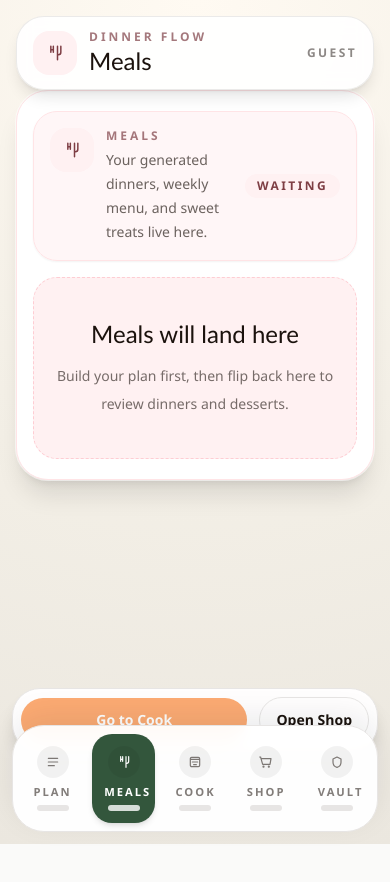
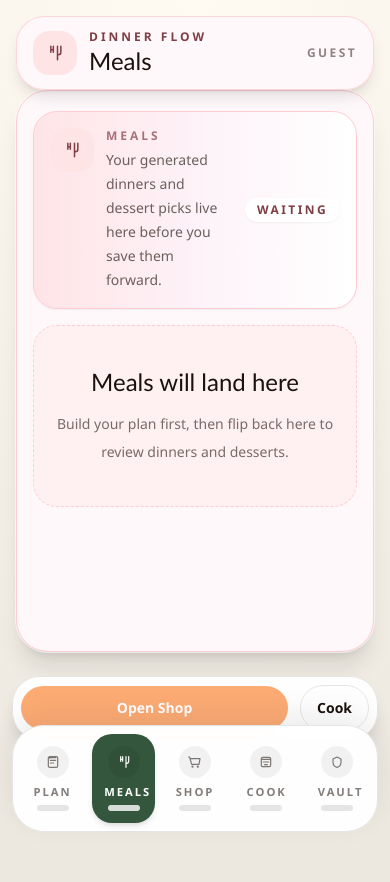
Before and after one commit to ljhooks6/smartcart, a Next.js app: page / in a window 390 px wide. Both pictures are taken after a click on the button "MEALS". Shown: the top 882 px of the page. Before the commit the page ends 844 px from the top, so only its background shows below. Built offline with nearby package versions, Linux system fonts and the light colour scheme; no server answers.

Commit message:
STYLE: Refine SmartCart mobile shell spacing and tab flow

```diff
--- a/components/smart-cart-app.fixed.tsx
+++ b/components/smart-cart-app.fixed.tsx
@@ -85,7 +85,7 @@ type ReplaceDessertResponse = {
 };
 
 type ToastTone = "success" | "error" | "info";
-type MobileTab = "plan" | "meals" | "cook" | "shop" | "vault";
+type MobileTab = "plan" | "meals" | "shop" | "cook" | "vault";
 
 type FormState = {
   budget: string;
@@ -269,33 +269,33 @@ const mobileTabs: Array<{
   accentClass: string;
   badgeClass: string;
   panelClass: string;
+  shellClass: string;
+  headerClass: string;
+  statusClass: string;
 }> = [
   {
     id: "plan",
     label: "Plan",
     shortLabel: "Plan",
     eyebrow: "Planner",
-    accentClass: "text-berry/70",
-    badgeClass: "bg-stone-100 text-pine",
-    panelClass: "border-stone-200 bg-[#fcfaf6]",
+    accentClass: "text-orange-700",
+    badgeClass: "bg-orange-100 text-orange-700",
+    panelClass: "border-orange-200 bg-[#fff7eb]",
+    shellClass: "border-orange-200/80 bg-[#fff7eb]/95",
+    headerClass: "border-orange-200 bg-gradient-to-r from-orange-100 via-amber-50 to-white",
+    statusClass: "bg-white text-orange-700 shadow-sm",
   },
   {
     id: "meals",
     label: "Meals",
     shortLabel: "Meals",
     eyebrow: "Dinner flow",
-    accentClass: "text-berry/70",
-    badgeClass: "bg-rose-50 text-berry",
-    panelClass: "border-rose-100 bg-white",
-  },
-  {
-    id: "cook",
-    label: "Cook",
-    shortLabel: "Cook",
-    eyebrow: "Ready to cook",
-    accentClass: "text-pine/75",
-    badgeClass: "bg-amber-50 text-pine",
-    panelClass: "border-pine/15 bg-[#f8f4ec]",
+    accentClass: "text-berry",
+    badgeClass: "bg-rose-100 text-berry",
+    panelClass: "border-rose-200 bg-[#fff8fb]",
+    shellClass: "border-rose-200/80 bg-[#fff8fb]/95",
+    headerClass: "border-rose-200 bg-gradient-to-r from-rose-100 via-pink-50 to-white",
+    statusClass: "bg-white text-berry shadow-sm",
   },
   {
     id: "shop",
@@ -303,8 +303,23 @@ const mobileTabs: Array<{
     shortLabel: "Shop",
     eyebrow: "Grocery run",
     accentClass: "text-emerald-700",
-    badgeClass: "bg-emerald-50 text-emerald-700",
-    panelClass: "border-emerald-100 bg-[#f4fbf7]",
+    badgeClass: "bg-emerald-100 text-emerald-700",
+    panelClass: "border-emerald-200 bg-[#f4fbf7]",
+    shellClass: "border-emerald-200/80 bg-[#f4fbf7]/95",
+    headerClass: "border-emerald-200 bg-gradient-to-r from-emerald-100 via-green-50 to-white",
+    statusClass: "bg-white text-emerald-700 shadow-sm",
+  },
+  {
+    id: "cook",
+    label: "Cook",
+    shortLabel: "Cook",
+    eyebrow: "Ready to cook",
+    accentClass: "text-pine",
+    badgeClass: "bg-amber-100 text-pine",
+    panelClass: "border-amber-200 bg-[#f8f4ec]",
+    shellClass: "border-amber-200/80 bg-[#f8f4ec]/95",
+    headerClass: "border-amber-200 bg-gradient-to-r from-amber-100 via-orange-50 to-white",
+    statusClass: "bg-white text-pine shadow-sm",
   },
   {
     id: "vault",
@@ -312,8 +327,11 @@ const mobileTabs: Array<{
     shortLabel: "Vault",
     eyebrow: "Saved library",
     accentClass: "text-amber-800",
-    badgeClass: "bg-amber-50 text-amber-800",
-    panelClass: "border-amber-100 bg-[#f7f1e7]",
+    badgeClass: "bg-amber-100 text-amber-800",
+    panelClass: "border-amber-200 bg-[#f7f1e7]",
+    shellClass: "border-amber-200/80 bg-[#f7f1e7]/95",
+    headerClass: "border-amber-200 bg-gradient-to-r from-amber-100 via-yellow-50 to-white",
+    statusClass: "bg-white text-amber-800 shadow-sm",
   },
 ];
 
@@ -327,7 +345,13 @@ function MobileTabIcon({
   if (tab === "plan") {
     return (
       <svg aria-hidden="true" className={className} fill="none" viewBox="0 0 24 24">
-        <path d="M5 6.5h14M5 12h14M5 17.5h9" stroke="currentColor" strokeLinecap="round" strokeWidth="1.8" />
+        <path
+          d="M8 5.5h8M8 9.5h8M8 13.5h5M7 4h10a2 2 0 0 1 2 2v12a2 2 0 0 1-2 2H7a2 2 0 0 1-2-2V6a2 2 0 0 1 2-2Zm0 0v2.5"
+          stroke="currentColor"
+          strokeLinecap="round"
+          strokeLinejoin="round"
+          strokeWidth="1.8"
+        />
       </svg>
     );
   }
@@ -1759,7 +1783,7 @@ export function SmartCartApp() {
   }
 
   return (
-      <main className="min-h-screen bg-[radial-gradient(circle_at_top,_#fffaf2,_#f3efe6_55%,_#ebe7df)] flex flex-col items-center px-4 pb-48 pt-4 md:pb-12 md:pt-8">
+      <main className="min-h-screen bg-[radial-gradient(circle_at_top,_#fffaf2,_#f3efe6_55%,_#ebe7df)] flex flex-col items-center px-4 pb-64 pt-4 md:pb-12 md:pt-8">
         {isLoading ? (
           <div className="fixed inset-0 z-50 flex items-center justify-center bg-ink/35 px-6">
             <div className="w-full max-w-md rounded-[2rem] border border-stone-200 bg-white px-6 py-7 text-center shadow-2xl">
@@ -1793,7 +1817,7 @@ export function SmartCartApp() {
         toastTone={toastTone}
       />
       <div className="sticky top-0 z-40 w-full max-w-7xl md:hidden">
-        <div className="rounded-[1.75rem] border border-stone-200/80 bg-white/90 px-4 py-3 shadow-lg backdrop-blur">
+        <div className={`rounded-[1.75rem] border px-4 py-3 shadow-lg backdrop-blur ${activeTabMeta.shellClass}`}>
           <div className="flex items-center justify-between gap-3">
             <div className="flex items-center gap-3">
               <div className={`flex h-11 w-11 items-center justify-center rounded-2xl ${activeTabMeta.badgeClass}`}>
@@ -1834,17 +1858,17 @@ export function SmartCartApp() {
 
         <div className="grid gap-8 md:hidden">
             <section
-              className={`overflow-hidden rounded-[2rem] border px-4 py-5 shadow-xl ring-1 ring-white/60 ${
+              className={`overflow-hidden rounded-[2rem] border px-4 pb-36 pt-5 shadow-xl ring-1 ring-white/60 ${
                 activeMobileTab === "plan" ? `block ${activeTabMeta.panelClass}` : "hidden"
               }`}
             >
-              <div className="mb-4 rounded-[1.5rem] border border-stone-200/80 bg-white/70 px-4 py-4 shadow-sm">
+              <div className={`mb-4 rounded-[1.5rem] border px-4 py-4 shadow-sm ${mobileTabs[0].headerClass}`}>
                 <div className="flex items-start gap-3">
                   <div className={`flex h-11 w-11 shrink-0 items-center justify-center rounded-2xl ${mobileTabs[0].badgeClass}`}>
                     <MobileTabIcon tab="plan" className="h-5 w-5" />
                   </div>
                   <div>
-                    <p className="text-xs font-semibold uppercase tracking-[0.25em] text-berry/70">
+                    <p className="text-xs font-semibold uppercase tracking-[0.25em] text-orange-700">
                       Planner
                     </p>
                     <p className="mt-1 text-sm leading-6 text-ink/65">
@@ -1945,11 +1969,11 @@ export function SmartCartApp() {
           </section>
 
             <section
-              className={`overflow-hidden rounded-[2rem] border px-4 py-5 shadow-xl ring-1 ring-white/60 ${
+              className={`overflow-hidden rounded-[2rem] border px-4 pb-36 pt-5 shadow-xl ring-1 ring-white/60 ${
                 activeMobileTab === "meals" ? `block ${mobileTabs[1].panelClass}` : "hidden"
               }`}
             >
-              <div className="mb-4 flex items-center justify-between gap-3 rounded-[1.5rem] border border-rose-100 bg-rose-50/60 px-4 py-4 shadow-sm">
+              <div className={`mb-4 flex items-center justify-between gap-3 rounded-[1.5rem] border px-4 py-4 shadow-sm ${mobileTabs[1].headerClass}`}>
                 <div className="flex items-start gap-3">
                   <div className={`flex h-11 w-11 shrink-0 items-center justify-center rounded-2xl ${mobileTabs[1].badgeClass}`}>
                     <MobileTabIcon tab="meals" className="h-5 w-5" />
@@ -1959,11 +1983,11 @@ export function SmartCartApp() {
                       Meals
                     </p>
                     <p className="mt-1 text-sm leading-6 text-ink/65">
-                      Your generated dinners, weekly menu, and sweet treats live here.
+                      Your generated dinners and dessert picks live here before you save them forward.
                     </p>
                   </div>
                 </div>
-                <span className="rounded-full bg-rose-50 px-3 py-1 text-xs font-semibold uppercase tracking-[0.2em] text-berry">
+                <span className={`rounded-full px-3 py-1 text-xs font-semibold uppercase tracking-[0.2em] ${mobileTabs[1].statusClass}`}>
                   {hasMealSurfaceContent ? "Active" : "Waiting"}
                 </span>
               </div>
@@ -2003,53 +2027,13 @@ export function SmartCartApp() {
             </section>
 
             <section
-              className={`overflow-hidden rounded-[2rem] border px-4 py-5 shadow-xl ring-1 ring-white/60 ${
-                activeMobileTab === "cook" ? `block ${mobileTabs[2].panelClass}` : "hidden"
+              className={`overflow-hidden rounded-[2rem] border px-4 pb-36 pt-5 shadow-xl ring-1 ring-white/60 ${
+                activeMobileTab === "shop" ? `block ${mobileTabs[2].panelClass}` : "hidden"
               }`}
             >
-              <div className="mb-4 flex items-center justify-between gap-3 rounded-[1.5rem] border border-pine/15 bg-white/75 px-4 py-4 shadow-sm">
+              <div className={`mb-4 flex items-center justify-between gap-3 rounded-[1.5rem] border px-4 py-4 shadow-sm ${mobileTabs[2].headerClass}`}>
                 <div className="flex items-start gap-3">
                   <div className={`flex h-11 w-11 shrink-0 items-center justify-center rounded-2xl ${mobileTabs[2].badgeClass}`}>
-                    <MobileTabIcon tab="cook" className="h-5 w-5" />
-                  </div>
-                  <div>
-                    <p className="text-xs font-semibold uppercase tracking-[0.25em] text-pine/70">
-                      Cook
-                    </p>
-                    <p className="mt-1 text-sm leading-6 text-ink/65">
-                      Your saved weekly menu and ready-to-cook desserts live here.
-                    </p>
-                  </div>
-                </div>
-                <span className="rounded-full bg-white px-3 py-1 text-xs font-semibold uppercase tracking-[0.2em] text-pine shadow-sm">
-                  {hasCookSurfaceContent ? "Ready" : "Empty"}
-                </span>
-              </div>
-              <SmartCartCookSections
-                expandedDetailCards={expandedDetailCards}
-                expandedIngredientsMeals={expandedIngredientsMeals}
-                formatCardEyebrow={formatCardEyebrow}
-                onArchiveMeal={handleArchiveMeal}
-                onGetRecipe={handleGetRecipe}
-                onPermanentDelete={handlePermanentDelete}
-                onRemoveFromWeeklyMenu={handleRemoveFromWeeklyMenu}
-                onToggleCardDetails={handleToggleCardDetails}
-                onToggleIngredients={handleToggleIngredients}
-                recipeCache={recipeCache}
-                recipeLoadingMeal={recipeLoadingMeal}
-                savedDesserts={savedDesserts}
-                weeklyMenu={weeklyMenu}
-              />
-            </section>
-
-            <section
-              className={`overflow-hidden rounded-[2rem] border px-4 py-5 shadow-xl ring-1 ring-white/60 ${
-                activeMobileTab === "shop" ? `block ${mobileTabs[3].panelClass}` : "hidden"
-              }`}
-            >
-              <div className="mb-4 flex items-center justify-between gap-3 rounded-[1.5rem] border border-emerald-100 bg-white/70 px-4 py-4 shadow-sm">
-                <div className="flex items-start gap-3">
-                  <div className={`flex h-11 w-11 shrink-0 items-center justify-center rounded-2xl ${mobileTabs[3].badgeClass}`}>
                     <MobileTabIcon tab="shop" className="h-5 w-5" />
                   </div>
                   <div>
@@ -2061,10 +2045,10 @@ export function SmartCartApp() {
                     </p>
                   </div>
                 </div>
-                <span className="rounded-full bg-white px-3 py-1 text-xs font-semibold uppercase tracking-[0.2em] text-emerald-700 shadow-sm">
+                <span className={`rounded-full px-3 py-1 text-xs font-semibold uppercase tracking-[0.2em] ${mobileTabs[2].statusClass}`}>
                   {generatedPlan ? "Ready" : "Empty"}
-              </span>
-            </div>
+                </span>
+              </div>
             {generatedPlan ? (
               <SmartCartGrocerySidebar
                 budgetPercentage={budgetPercentage}
@@ -2106,11 +2090,51 @@ export function SmartCartApp() {
           </section>
 
             <section
-              className={`overflow-hidden rounded-[2rem] border px-4 py-5 shadow-xl ring-1 ring-white/60 ${
+              className={`overflow-hidden rounded-[2rem] border px-4 pb-36 pt-5 shadow-xl ring-1 ring-white/60 ${
+                activeMobileTab === "cook" ? `block ${mobileTabs[3].panelClass}` : "hidden"
+              }`}
+            >
+              <div className={`mb-4 flex items-center justify-between gap-3 rounded-[1.5rem] border px-4 py-4 shadow-sm ${mobileTabs[3].headerClass}`}>
+                <div className="flex items-start gap-3">
+                  <div className={`flex h-11 w-11 shrink-0 items-center justify-center rounded-2xl ${mobileTabs[3].badgeClass}`}>
+                    <MobileTabIcon tab="cook" className="h-5 w-5" />
+                  </div>
+                  <div>
+                    <p className="text-xs font-semibold uppercase tracking-[0.25em] text-pine">
+                      Cook
+                    </p>
+                    <p className="mt-1 text-sm leading-6 text-ink/65">
+                      Your saved weekly menu and ready-to-cook desserts live here.
+                    </p>
+                  </div>
+                </div>
+                <span className={`rounded-full px-3 py-1 text-xs font-semibold uppercase tracking-[0.2em] ${mobileTabs[3].statusClass}`}>
+                  {hasCookSurfaceContent ? "Ready" : "Empty"}
+                </span>
+              </div>
+              <SmartCartCookSections
+                expandedDetailCards={expandedDetailCards}
+                expandedIngredientsMeals={expandedIngredientsMeals}
+                formatCardEyebrow={formatCardEyebrow}
+                onArchiveMeal={handleArchiveMeal}
+                onGetRecipe={handleGetRecipe}
+                onPermanentDelete={handlePermanentDelete}
+                onRemoveFromWeeklyMenu={handleRemoveFromWeeklyMenu}
+                onToggleCardDetails={handleToggleCardDetails}
+                onToggleIngredients={handleToggleIngredients}
+                recipeCache={recipeCache}
+                recipeLoadingMeal={recipeLoadingMeal}
+                savedDesserts={savedDesserts}
+                weeklyMenu={weeklyMenu}
+              />
+            </section>
+
+            <section
+              className={`overflow-hidden rounded-[2rem] border px-4 pb-36 pt-5 shadow-xl ring-1 ring-white/60 ${
                 activeMobileTab === "vault" ? `block ${mobileTabs[4].panelClass}` : "hidden"
               }`}
             >
-              <div className="mb-4 flex items-center justify-between gap-3 rounded-[1.5rem] border border-amber-100 bg-white/70 px-4 py-4 shadow-sm">
+              <div className={`mb-4 flex items-center justify-between gap-3 rounded-[1.5rem] border px-4 py-4 shadow-sm ${mobileTabs[4].headerClass}`}>
                 <div className="flex items-start gap-3">
                   <div className={`flex h-11 w-11 shrink-0 items-center justify-center rounded-2xl ${mobileTabs[4].badgeClass}`}>
                     <MobileTabIcon tab="vault" className="h-5 w-5" />
@@ -2124,10 +2148,10 @@ export function SmartCartApp() {
                     </p>
                   </div>
                 </div>
-                <span className="rounded-full bg-white px-3 py-1 text-xs font-semibold uppercase tracking-[0.2em] text-amber-800 shadow-sm">
+                <span className={`rounded-full px-3 py-1 text-xs font-semibold uppercase tracking-[0.2em] ${mobileTabs[4].statusClass}`}>
                   {hasVaultSurfaceContent ? "Live" : "Start Saving"}
-              </span>
-            </div>
+                </span>
+              </div>
             <SmartCartLibrarySections
               archivedMeals={archivedMeals}
               cloudSyncMessage={cloudSyncMessage}
@@ -2353,7 +2377,7 @@ export function SmartCartApp() {
         </div>
       </div>
 
-      <div className="fixed inset-x-0 bottom-[5.75rem] z-40 px-3 md:hidden">
+      <div className="fixed inset-x-0 bottom-[6.5rem] z-40 px-3 md:hidden">
         <div className="mx-auto flex max-w-2xl items-center gap-3 rounded-[1.75rem] border border-stone-200 bg-white/95 p-2 shadow-lg backdrop-blur">
           {activeMobileTab === "plan" ? (
             <>
@@ -2379,17 +2403,36 @@ export function SmartCartApp() {
               <button
                 className="flex-1 rounded-full bg-orange-500 px-4 py-3 text-sm font-semibold text-white transition hover:bg-orange-600 disabled:cursor-not-allowed disabled:opacity-60"
                 disabled={!generatedPlan}
-                onClick={() => setActiveMobileTab("cook")}
-                type="button"
-              >
-                Go to Cook
-              </button>
-              <button
-                className="rounded-full border border-stone-200 px-4 py-3 text-sm font-semibold text-ink transition hover:bg-stone-100"
                 onClick={() => setActiveMobileTab("shop")}
                 type="button"
               >
                 Open Shop
+              </button>
+              <button
+                className="rounded-full border border-stone-200 px-4 py-3 text-sm font-semibold text-ink transition hover:bg-stone-100"
+                onClick={() => setActiveMobileTab("cook")}
+                type="button"
+              >
+                Cook
+              </button>
+            </>
+          ) : null}
+          {activeMobileTab === "shop" ? (
+            <>
+              <button
+                className="flex-1 rounded-full bg-pine px-4 py-3 text-sm font-semibold text-white transition hover:bg-pine/90 disabled:cursor-not-allowed disabled:opacity-60"
+                disabled={!generatedPlan}
+                onClick={handleCopyShoppingList}
+                type="button"
+              >
+                {copied ? "Copied" : "Copy List"}
+              </button>
+              <button
+                className="rounded-full border border-stone-200 px-4 py-3 text-sm font-semibold text-ink transition hover:bg-stone-100"
+                onClick={() => setActiveMobileTab("cook")}
+                type="button"
+              >
+                Cook
               </button>
             </>
           ) : null}
@@ -2409,25 +2452,6 @@ export function SmartCartApp() {
                 type="button"
               >
                 Vault
-              </button>
-            </>
-          ) : null}
-          {activeMobileTab === "shop" ? (
-            <>
-              <button
-                className="flex-1 rounded-full bg-pine px-4 py-3 text-sm font-semibold text-white transition hover:bg-pine/90 disabled:cursor-not-allowed disabled:opacity-60"
-                disabled={!generatedPlan}
-                onClick={handleCopyShoppingList}
-                type="button"
-              >
-                {copied ? "Copied" : "Copy List"}
-              </button>
-              <button
-                className="rounded-full border border-stone-200 px-4 py-3 text-sm font-semibold text-ink transition hover:bg-stone-100"
-                onClick={() => setActiveMobileTab("cook")}
-                type="button"
-              >
-                Cook
               </button>
             </>
           ) : null}
```
